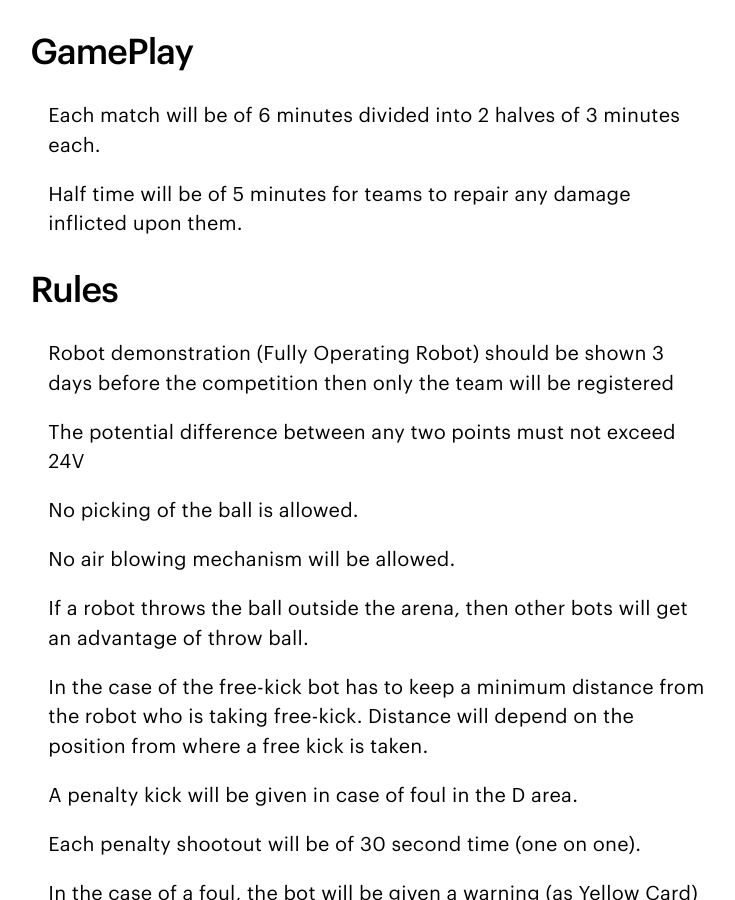
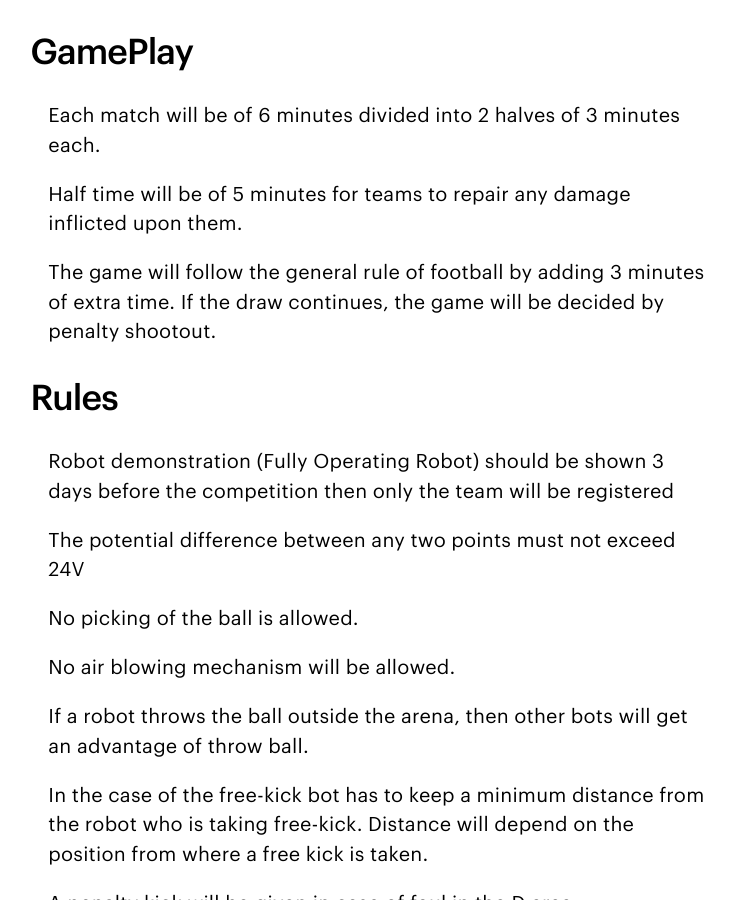
Before and after one commit to MegaMind98/dev, a Jekyll site: the page built from robo_soccer.html, in a window 1280 px wide and 900 px high, scrolled down 2261 px. Shown: the whole window, without its empty margins (271-1006 px from the left). Built offline with Jekyll 4.4.1, drawn with Linux system fonts in a browser that asks for light colours.

Commit message:
Update robo soccer details

```diff
--- a/robo_soccer.html
+++ b/robo_soccer.html
@@ -73,7 +73,7 @@ permalink: /robo-football-at-next/
         <ul>
             <p>Each match will be of 6 minutes divided into 2 halves of 3 minutes each.</p>
             <p>Half time will be of 5 minutes for teams to repair any damage inflicted upon them.</p>
-
+            <p>The game will follow the general rule of football by adding 3 minutes of extra time. If the draw continues, the game will be decided by penalty shootout. </p>
 
         </ul>
 
```
